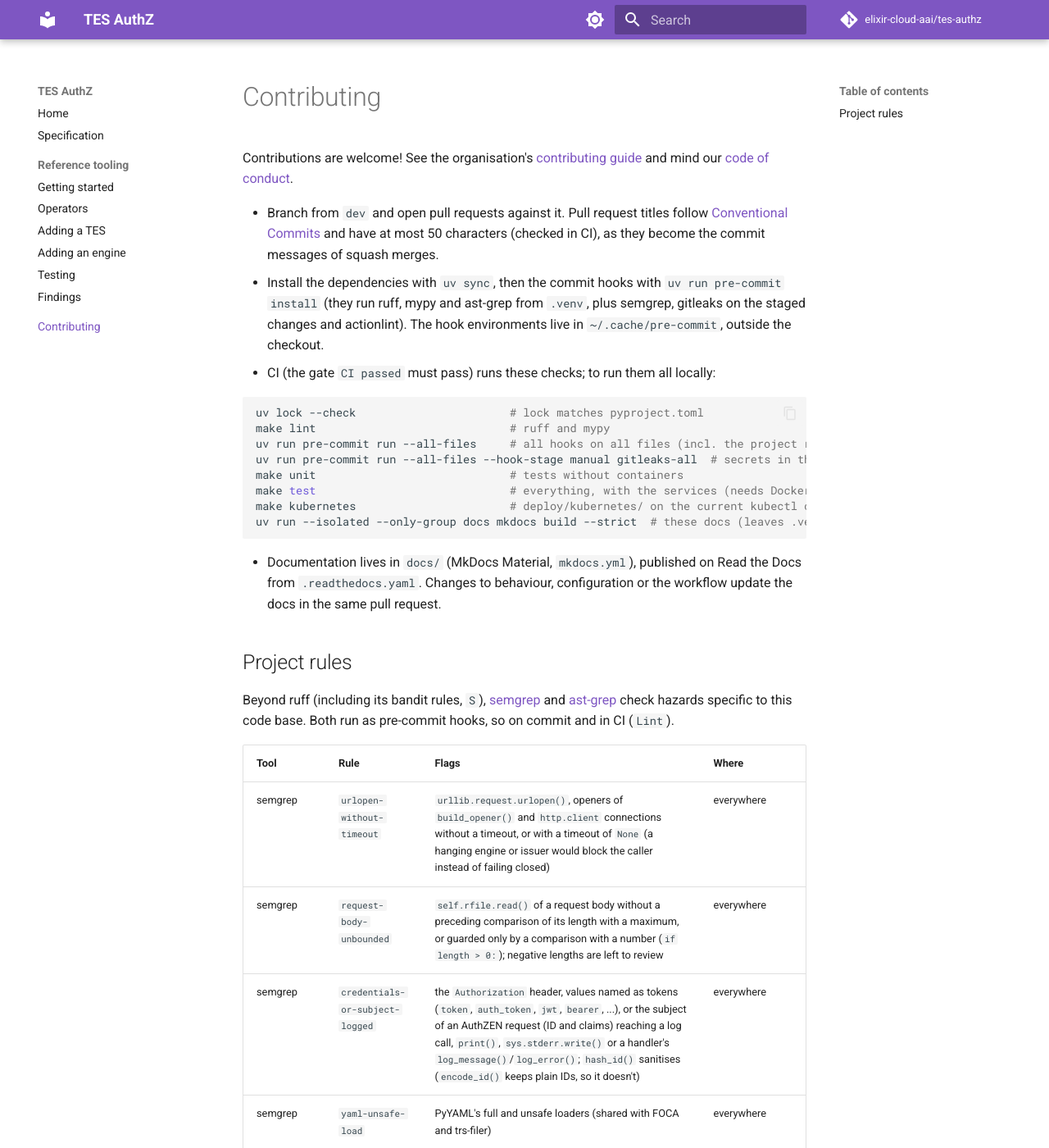
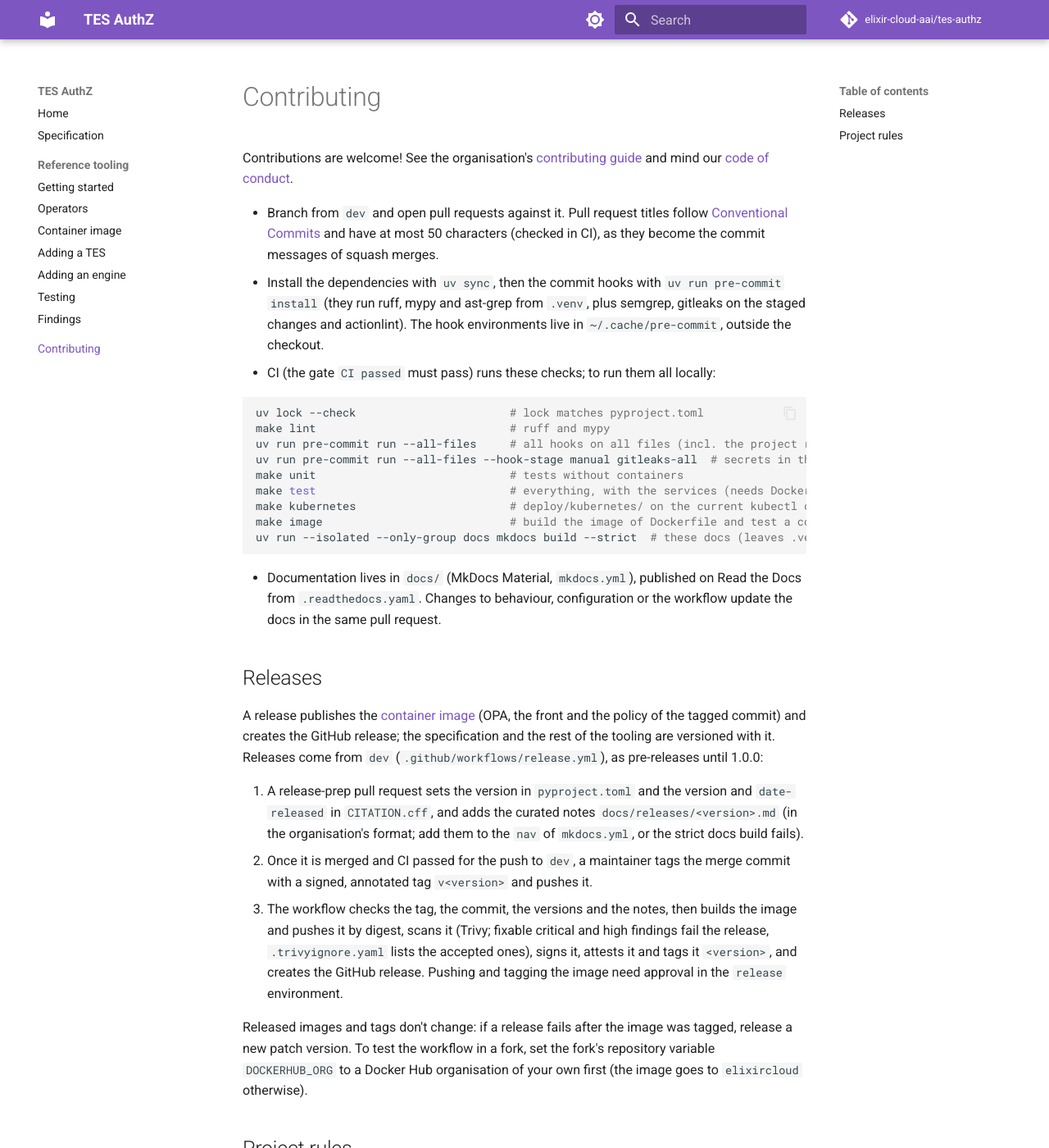
Before and after one commit to elixir-cloud-aai/tes-authz, an MkDocs documentation site: the page built from docs/contributing.md, in a window 1280 px wide and 1400 px high. Shown: the whole window at 82% size. Built offline with MkDocs 1.6.1 and Material for MkDocs 9.7.7, drawn with Linux system fonts in a browser that asks for light colours; comment, search, counter and statistics services are not loaded.

Commit message:
ci: publish the image from version tags
release.yml, the org's release pattern (adapted from
nvflare-wes-testbed): check the tag, commit, versions and notes
(shared check-release and publish-release actions), push the image
by digest, scan exactly that digest, then attest, sign and tag it
with the version, and create the GitHub release. Release commits are
on dev; the release environment gates pushing and tagging.

Docs: the container image page (settings, sidecar use, verifying
signatures), the release steps in the contributing guide.

Co-Authored-By: Claude Opus 5.5 <noreply@anthropic.com>
Claude-Session: https://claude.ai/code/session_011FSoqN5w1v5t1QRTKU7ad5

````diff
--- a/docs/contributing.md
+++ b/docs/contributing.md
@@ -22,12 +22,41 @@ guide][contributing] and mind our [code of conduct][code-of-conduct].
   make unit                             # tests without containers
   make test                             # everything, with the services (needs Docker; pulls the images of compose.yaml)
   make kubernetes                       # deploy/kubernetes/ on the current kubectl context (needs a disposable cluster, e.g. kind)
+  make image                            # build the image of Dockerfile and test a container of it (needs Docker)
   uv run --isolated --only-group docs mkdocs build --strict  # these docs (leaves .venv as is); fails on warnings
   ```
 
 - Documentation lives in `docs/` (MkDocs Material, `mkdocs.yml`), published
   on Read the Docs from `.readthedocs.yaml`. Changes to behaviour,
   configuration or the workflow update the docs in the same pull request.
+
+## Releases
+
+A release publishes the [container image](image.md) (OPA, the front and the
+policy of the tagged commit) and creates the GitHub release; the
+specification and the rest of the tooling are versioned with it. Releases
+come from `dev` (`.github/workflows/release.yml`), as pre-releases until
+1.0.0:
+
+1. A release-prep pull request sets the version in `pyproject.toml` and the
+   version and `date-released` in `CITATION.cff`, and adds the curated
+   notes `docs/releases/<version>.md` (in the organisation's format; add
+   them to the `nav` of `mkdocs.yml`, or the strict docs build fails).
+2. Once it is merged and CI passed for the push to `dev`, a maintainer tags
+   the merge commit with a signed, annotated tag `v<version>` and pushes
+   it.
+3. The workflow checks the tag, the commit, the versions and the notes,
+   then builds the image and pushes it by digest, scans it (Trivy; fixable
+   critical and high findings fail the release, `.trivyignore.yaml` lists
+   the accepted ones), signs it, attests it and tags it `<version>`, and
+   creates the GitHub release. Pushing and tagging the image need approval
+   in the `release` environment.
+
+Released images and tags don't change: if a release fails after the image
+was tagged, release a new patch version. To test the workflow in a fork,
+set the fork's repository variable `DOCKERHUB_ORG` to a Docker Hub
+organisation of your own first (the image goes to `elixircloud`
+otherwise).
 
 ## Project rules
 
--- a/mkdocs.yml
+++ b/mkdocs.yml
@@ -70,6 +70,7 @@ nav:
   - Reference tooling:
       - Getting started: getting-started.md
       - Operators: operators.md
+      - Container image: image.md
       - Adding a TES: adding-a-tes.md
       - Adding an engine: adding-an-engine.md
       - Testing: testing.md
````
Also changed, not shown: docs/image.md (added, +88 -0 lines), docs/operators.md (+1 -1 lines), 1 other file.
